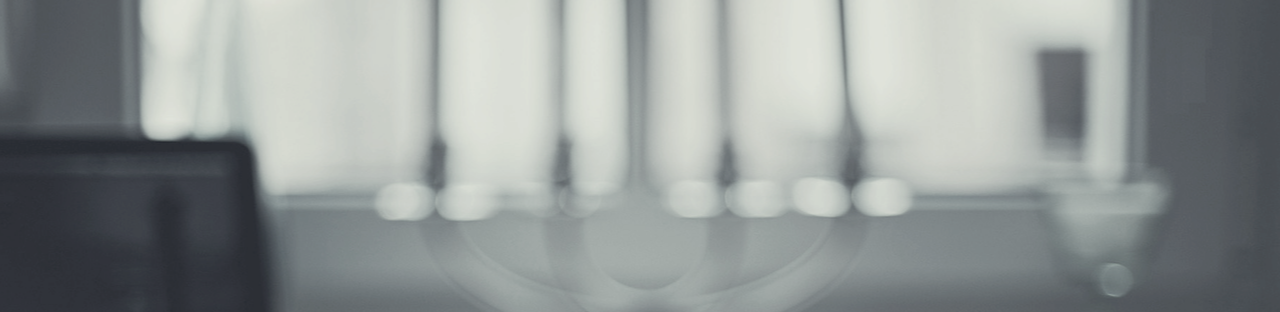
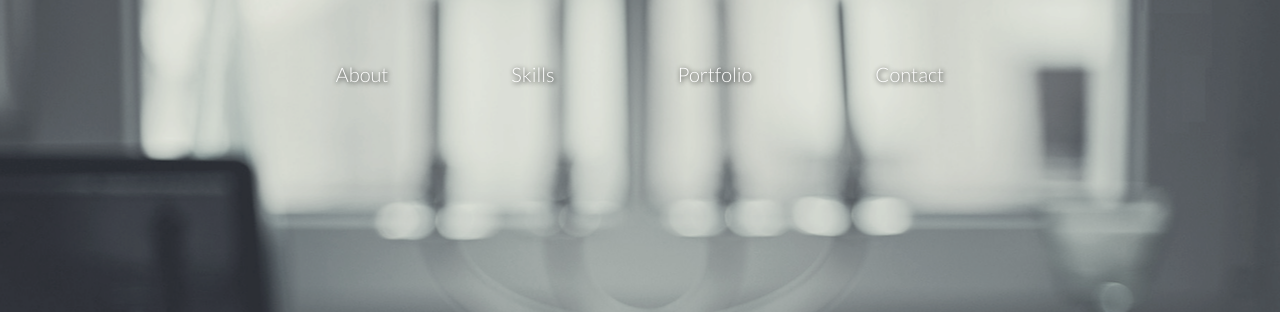
Before and after one commit to MatthewReuther/MatthewReuther.github.io, a website: page index.html in a window 1280 px wide. Shown: the top 312 px of the page. Drawn offline with Linux system fonts and the light colour scheme.

Commit message:
added navbar to homepage

```diff
--- a/app/css/main.css
+++ b/app/css/main.css
@@ -53,7 +53,7 @@ hr {
   text-align: center;
 }
 
-/***************   NAVBAR    **********/
+/***************   NAVBARS    **********/
 
 /*nav.navbar-default .navbar-nav > li > a {
   padding-bottom: 38px;
@@ -75,7 +75,31 @@ hr {
   background-color: #fff;
   color: black;
 }*/
+/***************   HOME NAVBAR    **********/
 
+nav.navbar-home {
+  background-color: black;
+}
+
+ul.navbar-home-links {
+  text-align: center;
+  padding-top: 20px;
+}
+
+.navbar-home-links li {
+  display: inline-block;
+  padding: 0px 60px;
+  font-size: 20px;
+  font-weight: 200px;
+  text-shadow: 1px 1px 5px black;
+}
+
+.navbar-home-links a {
+  color: #fff;
+  text-decoration: none;
+}
+
+/***************   BODY NAVBAR    **********/
 .navbar-default  {
   background-color: #FFF;
   border-color: #FFF;
@@ -154,9 +178,10 @@ div.nav-inner {
 }
 
 #profile_container {
-  padding-top: 225px;
+  padding-top: 215px;
   padding-bottom: 20px;
   margin-left: -30px;
+  padding-left: 30px;
   margin-top: 35px;
   text-align: left;
   color: white;
--- a/index.html
+++ b/index.html
@@ -25,10 +25,27 @@
     <![endif]-->
 
 </head>
+<!-- ==== HOME ==== -->
+  <div id="home" name="home">
+
+    <div class="home-navbar-container">
+      <nav class="home-navbar">
+        <div class="home-container">
+          <div class="navbar-home">
+            <button type="button" class="navbar-toggle" data-toggle="collapse" data-target=".navbar-collapse"> <span class="icon-bar"></span> <span class="icon-bar"></span> <span class="icon-bar"></span></button></div>
+          <div class="navbar-collapse collapse">
+            <ul class="navbar-home-links">
+              <li> <a href="#about"> About</a></li>
+              <li> <a href="#skills"> Skills</a></li>
+              <li> <a href="#portfolio"> Portfolio</a></li>
+              <li> <a href="#contact"> Contact</a></li>
+            </ul>
+          </div>
+        </div>
+      </nav>
+    </div>
 
 
-<!-- ==== HOME ==== -->
-  <div id="home" name="home">
     <div class="container">
       <div id="profile_container" class="col-sm-12">
         <h1>Matthew E. Reuther</h1>
```
